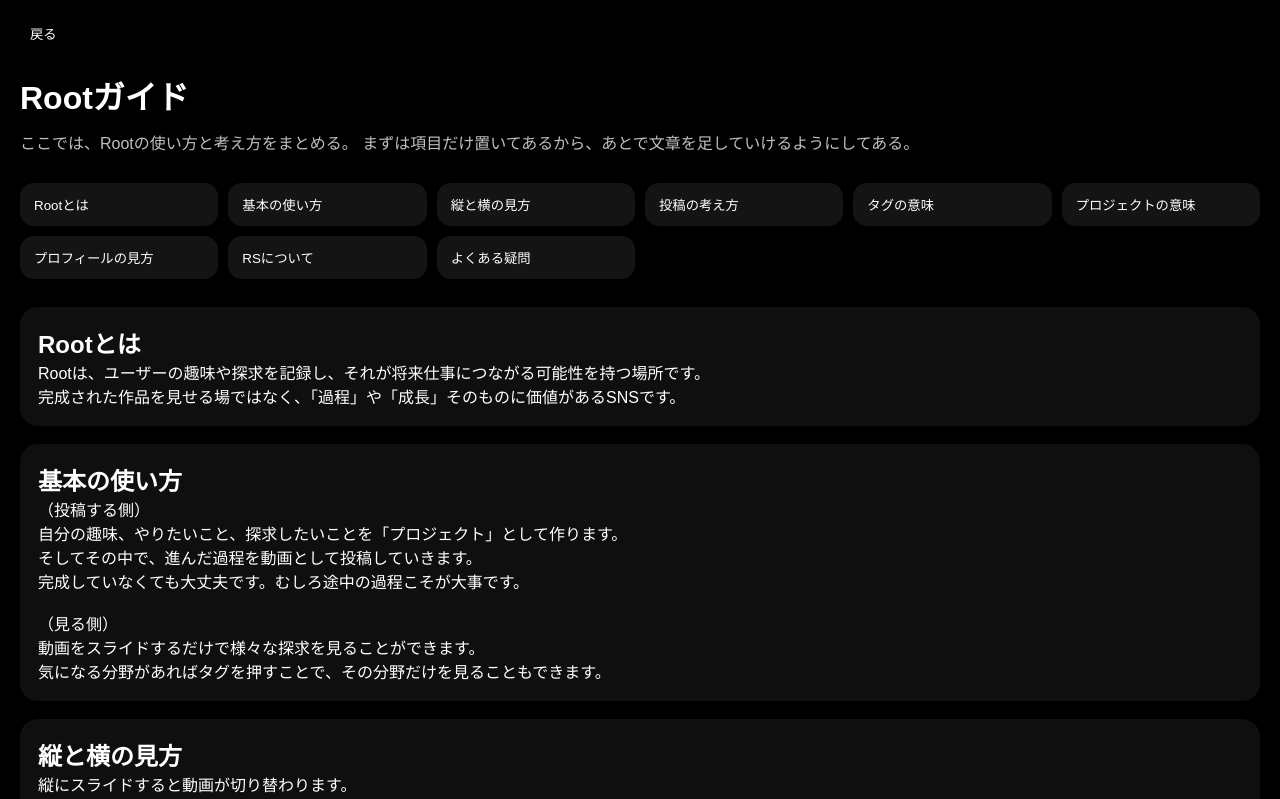
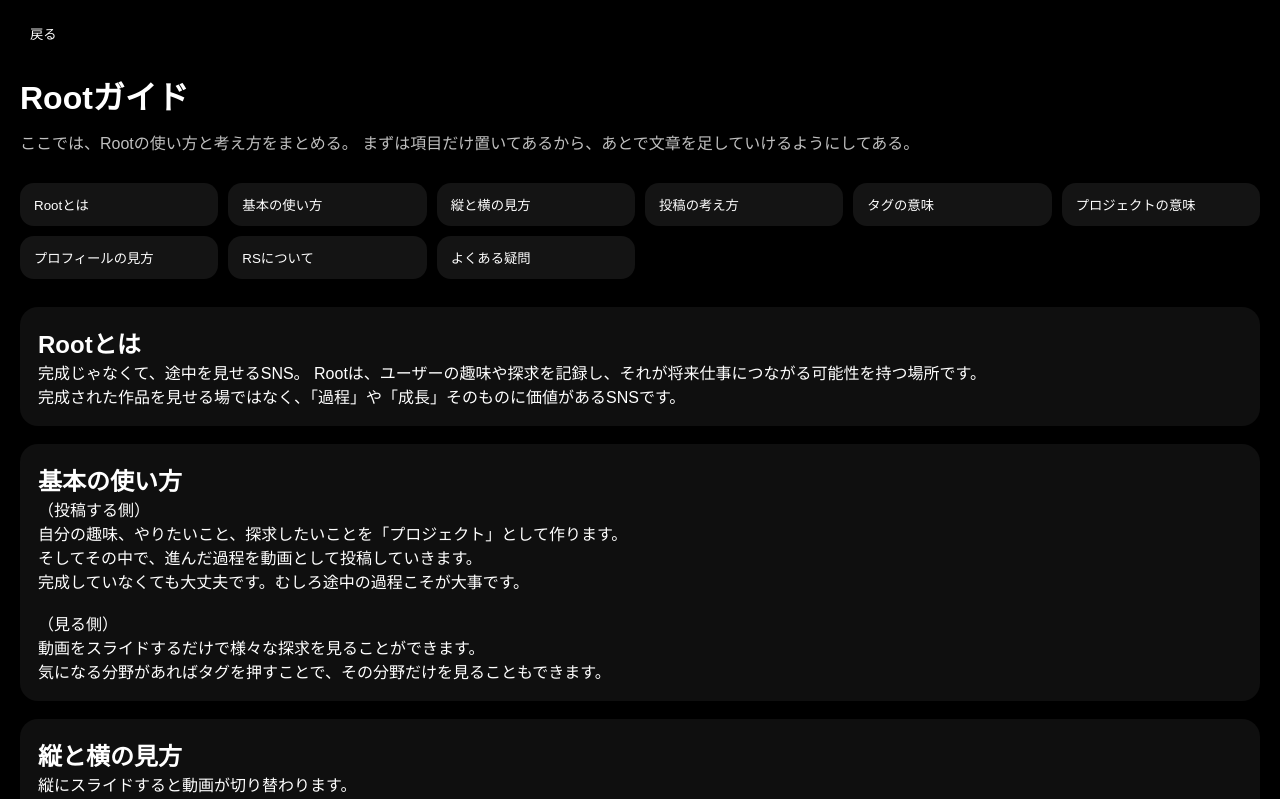
Before and after one commit to tsubasato26-star/root-beta, a Next.js app: page /guide in a window 1280 px wide. Shown: the top 799 px of the page. Built offline with nearby package versions, Linux system fonts and the light colour scheme.

Commit message:
ガイドページ実装2

```diff
--- a/app/guide/page.tsx
+++ b/app/guide/page.tsx
@@ -92,6 +92,7 @@ export default function GuidePage() {
         <section id="about" style={{ background: "rgba(255,255,255,0.06)", borderRadius: "18px", padding: "18px" }}>
           <h2 style={{ marginTop: 0 }}>Rootとは</h2>
           <p>
+            完成じゃなくて、途中を見せるSNS。
             Rootは、ユーザーの趣味や探求を記録し、それが将来仕事につながる可能性を持つ場所です。<br/>
             完成された作品を見せる場ではなく、「過程」や「成長」そのものに価値があるSNSです。
           </p>
```
